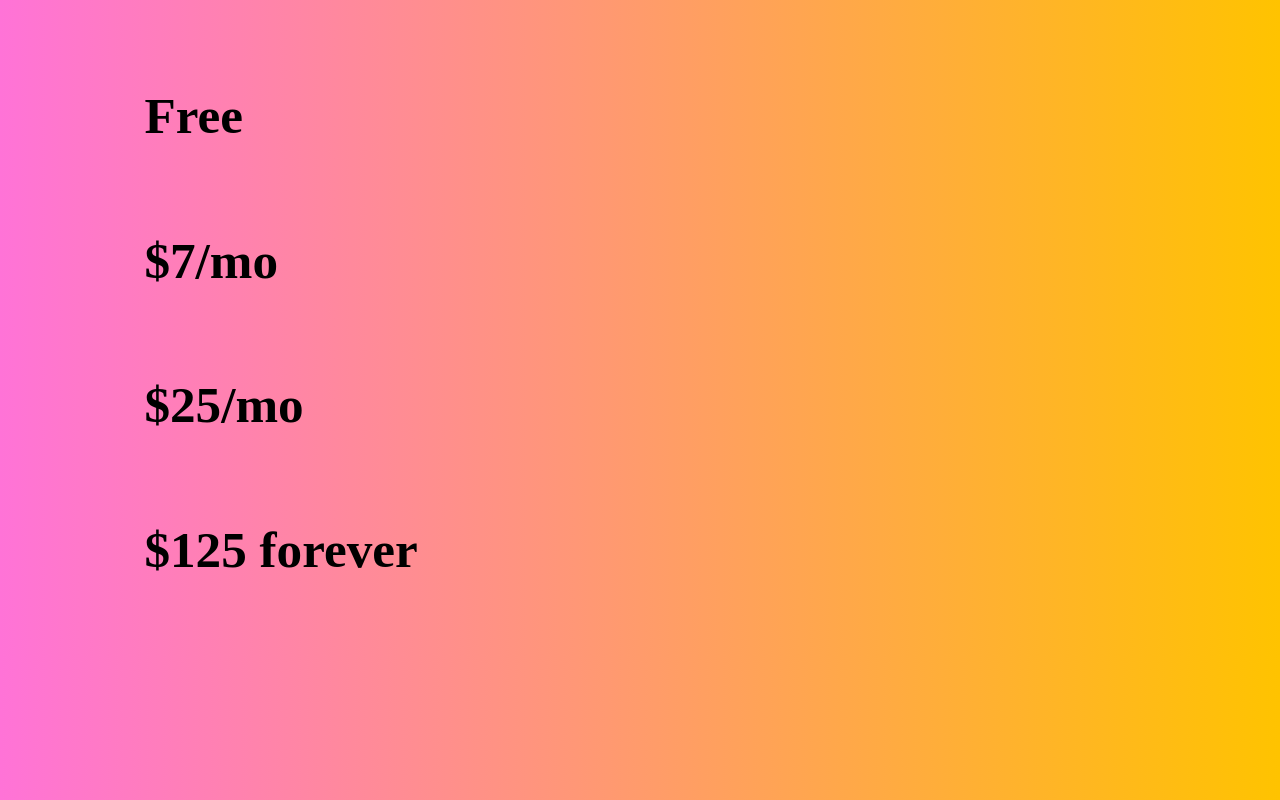
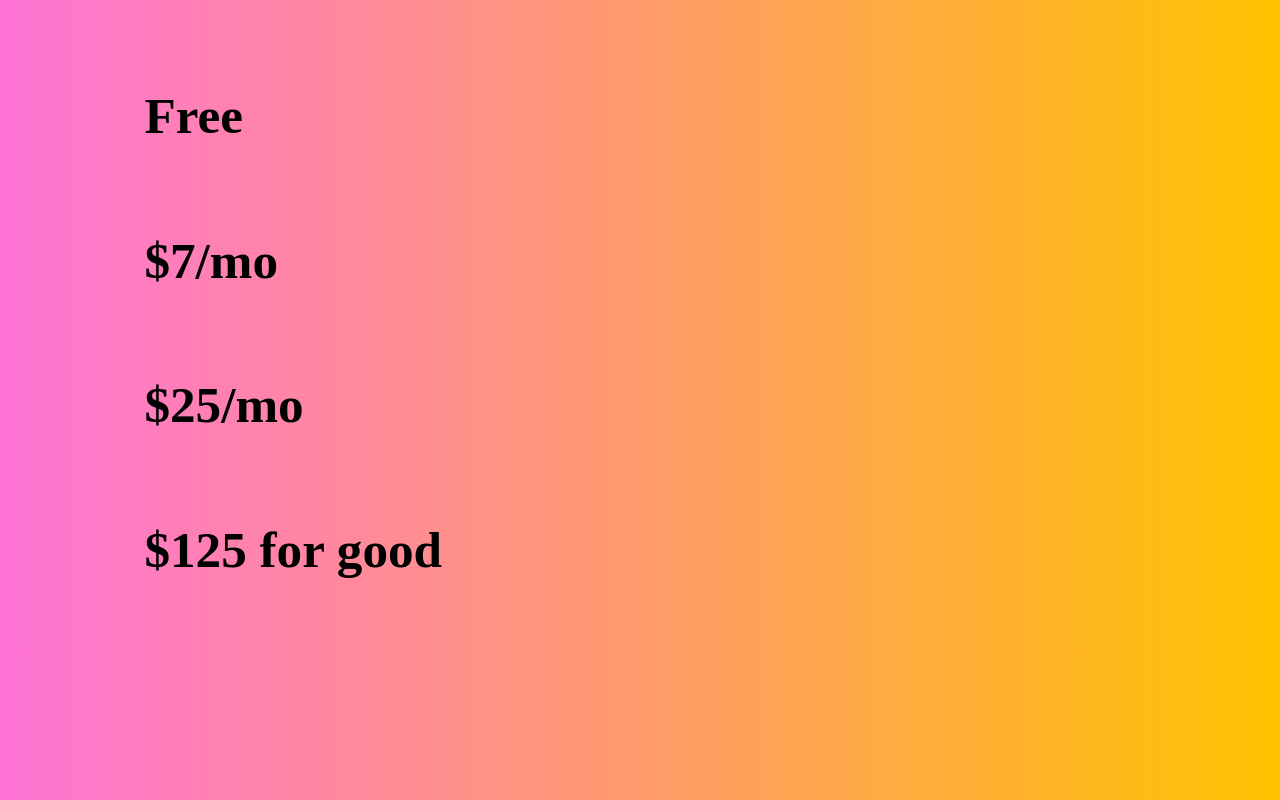
Before and after one commit to grandballoon/lightmode, a plain HTML site: page playground.html in a window 1280 px wide. Drawn offline with Linux system fonts and the light colour scheme; a web font is replaced by a local one.

Commit message:
Update playground.html

```diff
--- a/playground.html
+++ b/playground.html
@@ -7,10 +7,14 @@
 <link href="https://fonts.googleapis.com/css2?family=Oswald:wght@200..700&family=Quattrocento:wght@400;700&display=swap" rel="stylesheet">
 </head>
     <body>
+
+<div className="flex-container">
 <p>Free</p>
 <p>$7/mo</p>
 <p>$25/mo</p>
-<p>$125 forever</p>
+<p>$125 for good</p>
+</div>
+
 
     </body>
 
```
